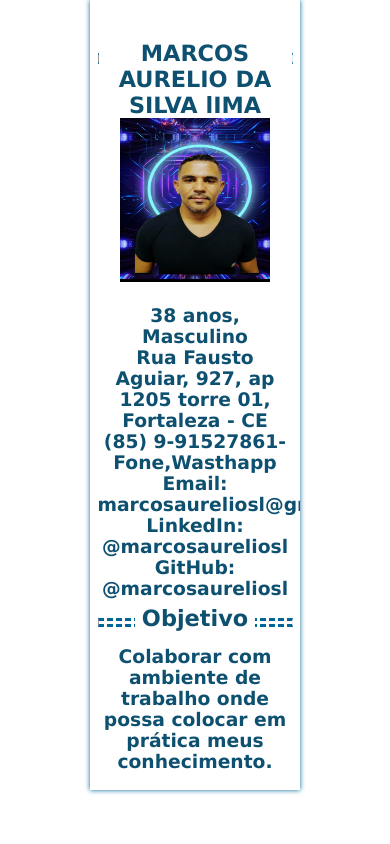
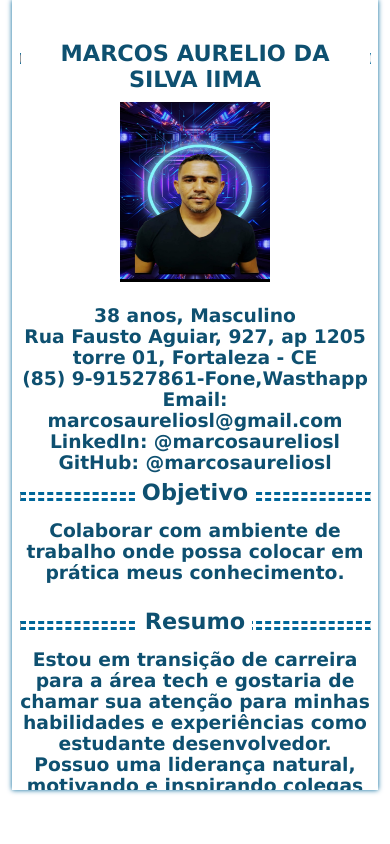
Before and after one commit to marcosaureliosl/curriculo-marcos-aurelio, a plain HTML site: page index.html in a window 390 px wide. Drawn offline with Linux system fonts and the light colour scheme.

```diff
--- a/css/style.css
+++ b/css/style.css
@@ -15,7 +15,9 @@
     align-items: center;
     }
 .container{
-       width: 50%;
+      width: 100%; /* Por padrão, ocupa 100% da largura */
+      max-width: 90%; /* Define a largura máxima como 90% */
+      margin: 0 auto; /* Centraliza o elemento na tela */
        overflow-y: scroll;
        height: 90vh;
        padding: 15px 2%;
@@ -213,3 +215,8 @@
     transform: scale(1.5);
     color: #000;
     }
+    @media screen and (max-width: 768px) {
+      .container {
+        max-width: 90%; /* Mantém a largura máxima de 90% */
+      }
+    }
```
